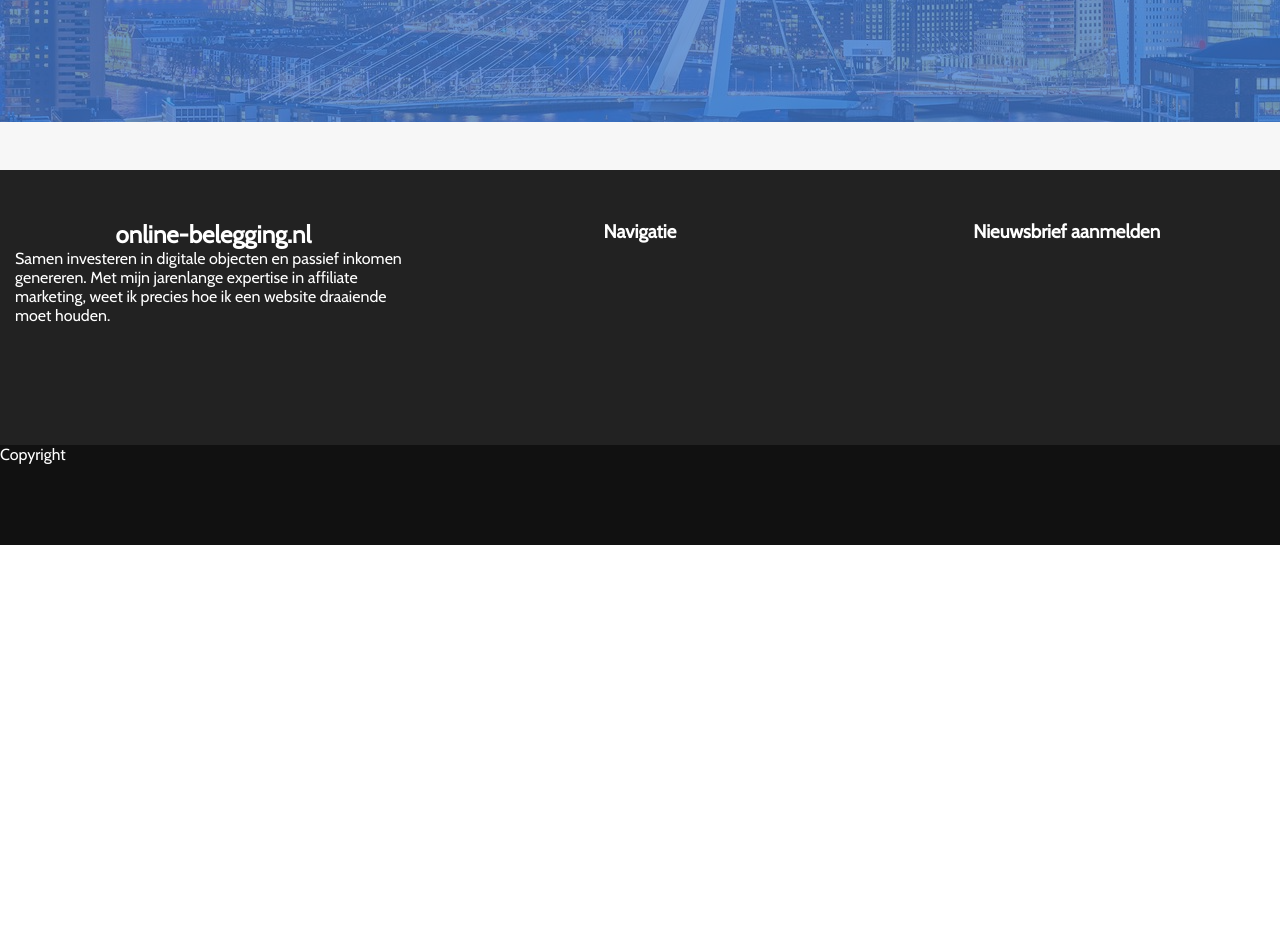
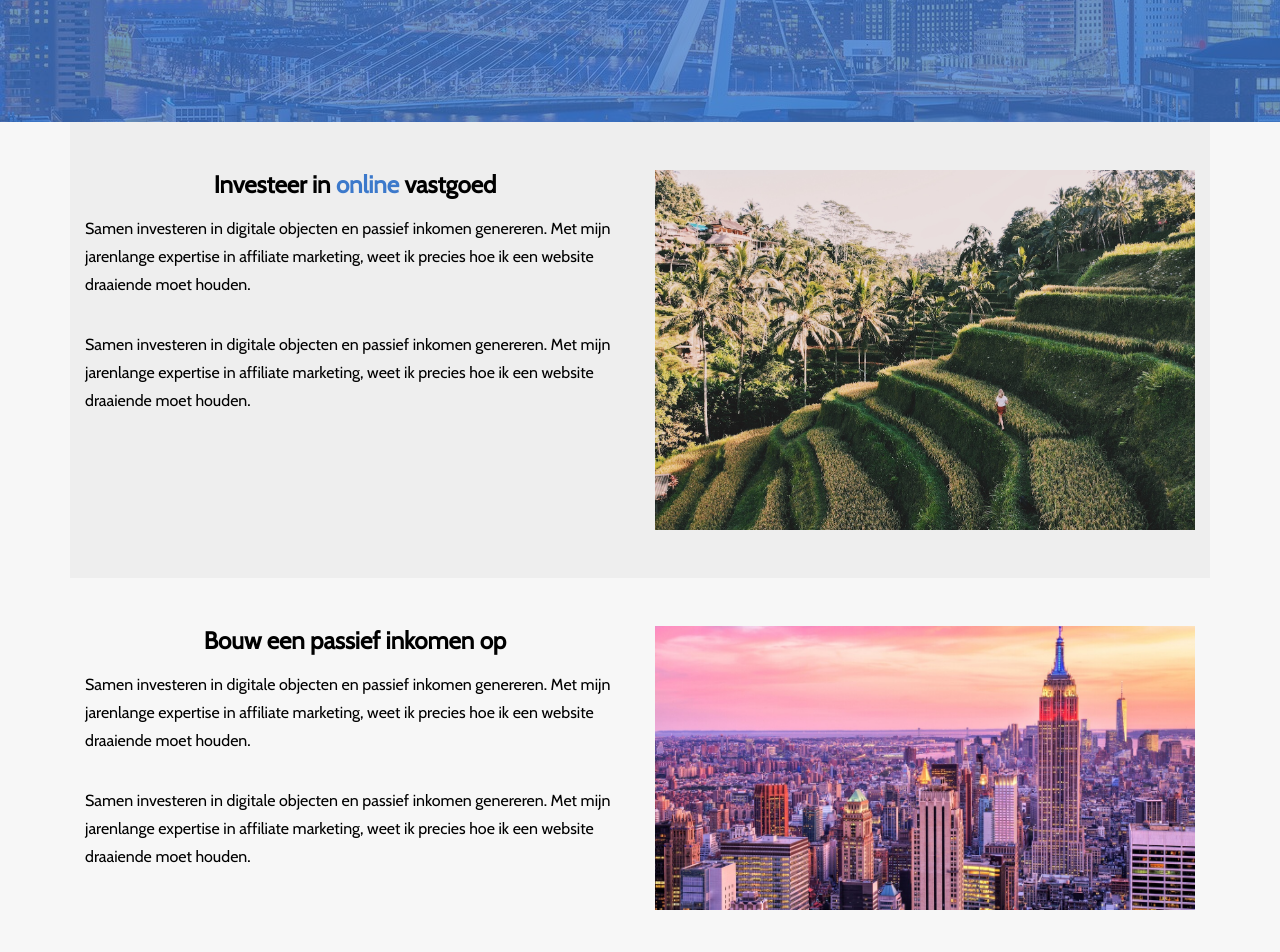
Before and after one commit to sanderyt/invest-platform, a Next.js app: page / in a window 1280 px wide. Shown: the part 1880-2832 px from the top of the page. Before the commit the page ends 2425 px from the top, so only its background shows below. Built offline with nearby package versions, Linux system fonts and the light colour scheme; no server answers.

Commit message:
added explaination on homepage

```diff
--- /dev/null
+++ b/components/Concept/index.js
@@ -0,0 +1,48 @@
+import React from "react";
+
+const Comcept = () => {
+  return (
+    <div className="container">
+      <div className="row py-5 bg--grey100">
+        <div className="col-sm-6 d-flex flex-column align-items-center">
+          <h2>
+            Investeer in <span className="text--primary">online</span> vastgoed
+          </h2>
+          <p>
+            Samen investeren in digitale objecten en passief inkomen genereren.
+            Met mijn jarenlange expertise in affiliate marketing, weet ik
+            precies hoe ik een website draaiende moet houden.
+          </p>
+          <p>
+            Samen investeren in digitale objecten en passief inkomen genereren.
+            Met mijn jarenlange expertise in affiliate marketing, weet ik
+            precies hoe ik een website draaiende moet houden.
+          </p>
+        </div>
+        <div className="col-sm-6 d-flex flex-column align-items-center">
+          <img src="/ubud.jpg" className="image" />
+        </div>
+      </div>
+      <div className="row my-5">
+        <div className="col-sm-6 d-flex flex-column align-items-center">
+          <h2>Bouw een passief inkomen op</h2>
+          <p>
+            Samen investeren in digitale objecten en passief inkomen genereren.
+            Met mijn jarenlange expertise in affiliate marketing, weet ik
+            precies hoe ik een website draaiende moet houden.
+          </p>
+          <p>
+            Samen investeren in digitale objecten en passief inkomen genereren.
+            Met mijn jarenlange expertise in affiliate marketing, weet ik
+            precies hoe ik een website draaiende moet houden.
+          </p>
+        </div>
+        <div className="col-sm-6 d-flex flex-column align-items-center">
+          <img src="/newyork.jpg" className="image" />
+        </div>
+      </div>
+    </div>
+  );
+};
+
+export default Comcept;
--- a/components/Latest/index.js
+++ b/components/Latest/index.js
@@ -1,4 +1,5 @@
 import React from "react";
+import Link from "next/link";
 
 import WebsiteCard from "../WebsiteCard";
 
@@ -16,7 +17,11 @@ const Latest = () => {
         <WebsiteCard />
       </div>
       <div className="row d-flex justify-content-center">
-        <button className="btn btn--lg">Bekijk alle websites</button>
+        <Link href="/aanbod">
+          <a>
+            <button className="btn btn--lg">Bekijk alle websites</button>
+          </a>
+        </Link>
       </div>
     </div>
   );
--- a/components/Newsletter/index.js
+++ b/components/Newsletter/index.js
@@ -5,8 +5,8 @@ import Button from "../Button";
 
 const Newsletter = () => {
   return (
-    <div className="container-fluid m-5">
-      <div className="newsletter row d-flex justify-content-center">
+    <div className="container-fluid mt-5">
+      <div className="newsletter row">
         <div className="newsletter__overlay" />
         <div className="newsletter__content d-flex flex-column justify-content-center align-items-center">
           <h1>Mis nooit meer een website. Abboneer op onze alert.</h1>
--- a/pages/index.js
+++ b/pages/index.js
@@ -4,6 +4,7 @@ import Layout from "../components/Layout";
 import Hero from "../components/Hero";
 import Latest from "../components/Latest";
 import Newsletter from "../components/Newsletter";
+import Concept from "../components/Concept";
 
 const Home = () => {
   return (
@@ -11,6 +12,7 @@ const Home = () => {
       <Hero />
       <Latest />
       <Newsletter />
+      <Concept />
     </Layout>
   );
 };
--- a/styles/_base.scss
+++ b/styles/_base.scss
@@ -11,3 +11,7 @@ h5 {
   padding: 0;
   margin: 0;
 }
+
+.image {
+  width: 100%;
+}
--- a/styles/_typhography.scss
+++ b/styles/_typhography.scss
@@ -47,3 +47,13 @@ p {
     color: $green-color;
   }
 }
+
+.bg {
+  &--grey100 {
+    background-color: $grey100;
+  }
+
+  &--grey200 {
+    background-color: $grey200;
+  }
+}
```
Also changed, not shown: components/Concept/concept.scss (added).
